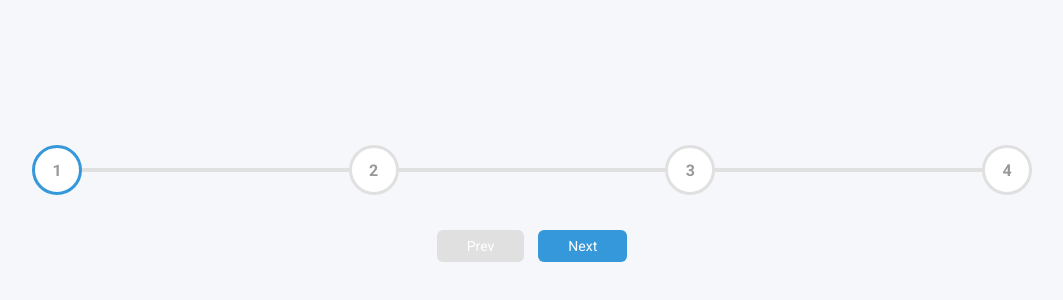
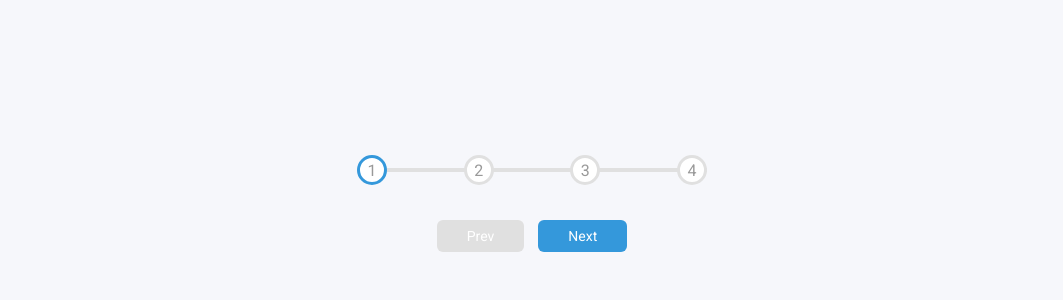
Before and after one commit to 50-Days-50-Projects/Progress-Steps, a plain HTML site: page index.html in a window 1280 px wide. Shown: the part 194-494 px from the top of the page, without its empty margins (108-1171 px from the left). Drawn offline with Linux system fonts and the light colour scheme.

Commit message:
Update style.css

```diff
--- a/css/style.css
+++ b/css/style.css
@@ -24,7 +24,7 @@ html,body{
     position: relative;
     margin-bottom: 30px;
     max-width: 100%;
-    width: 1000px;
+    width: 350px;
 }
 .progress-container::before {
     content:'';
@@ -49,10 +49,9 @@ html,body{
  .circle{
     background-color: #ffff;
     color: #999;
-    font-weight: 600;
     border-radius: 50%;
-    height: 50px;
-    width:50px;
+    height: 30px;
+    width: 30px;
     display: flex;
     align-items: center;
     justify-content: center;
@@ -60,12 +59,8 @@ html,body{
     transition: .4s ease;
     z-index: 1;
 }
-
 .circle.active{
     border-color:var(--line-border-fill) ;
-}
-.circle.active:nth-child(odd){
-    border: 3px solid orange;
 }
 .btn{
     background-color: var(--line-border-fill);
```
